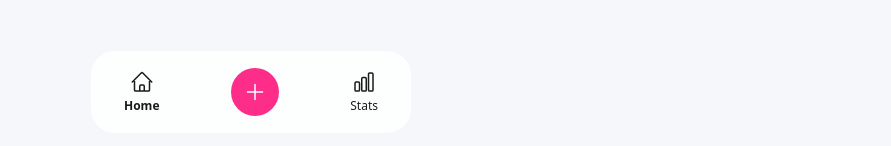
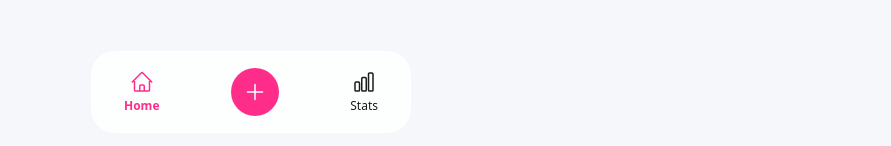
Before and after one commit to cyberchrix/flowcash, a Next.js app: page / in a window 1280 px wide. Shown: the part 651-797 px from the top of the page, without its empty margins (389-1280 px from the left). Built offline with nearby package versions, Linux system fonts and the light colour scheme.

Commit message:
Update selected button into bottom nav

```diff
--- a/src/app/page.tsx
+++ b/src/app/page.tsx
@@ -318,13 +318,13 @@ function NavItem({
 }) {
   return (
     <button className="flex flex-col items-center gap-1 text-xs">
-      <span className={active ? "text-flowBlue" : "text-flowTextMuted"}>
+      <span className={active ? "text-flow-primary" : "text-flowTextMuted"}>
         {icon}
       </span>
       <span
         className={
           active
-            ? "font-semibold text-flowBlue"
+            ? "font-semibold text-flow-primary"
             : "font-medium text-flowTextMuted"
         }
       >
```
